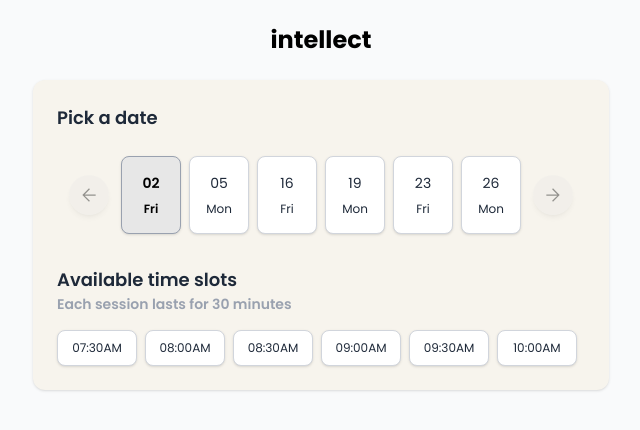
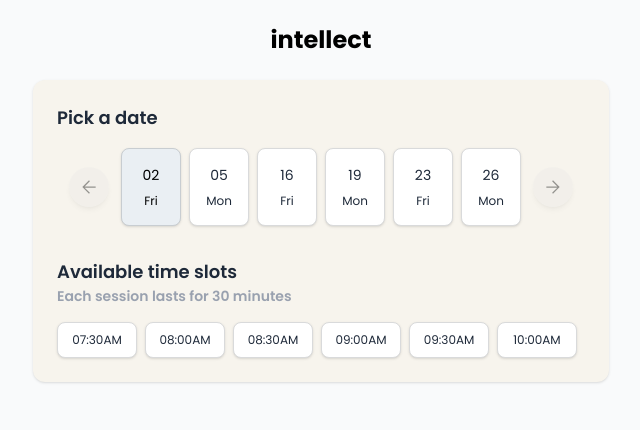
Before and after one commit to rakshitexe/Intellect-Assignment-Q2, a React (Vite) app in the folder intellect-appointment-scheduler/: page / in a window 1280 px wide. Shown: the top 430 px of the page, without its empty margins (319-959 px from the left). Built offline with nearby package versions, Linux system fonts and the light colour scheme.

Commit message:
Finalizing UI

```diff
--- a/intellect-appointment-scheduler/src/components/baseline-ui/DateSelector.tsx
+++ b/intellect-appointment-scheduler/src/components/baseline-ui/DateSelector.tsx
@@ -68,7 +68,7 @@
 
   return (
     <div className="mb-3">
-      <h2 className="text-lg font-semibold text-gray-800 mb-4">Pick a date</h2>
+      <h2 className="text-lg font-semibold text-gray-800 mb-2">Pick a date</h2>
 
       {/* If no dates are available, show a message */}
       {dates.length === 0 ? (
--- a/intellect-appointment-scheduler/src/components/baseline-ui/SelectableCard.tsx
+++ b/intellect-appointment-scheduler/src/components/baseline-ui/SelectableCard.tsx
@@ -17,9 +17,8 @@
   const baseStyle = `transition-all rounded-lg border text-[12px] text-center shadow-sm`;
 
   // Style for selected vs default states
-  const selectedStyle = `bg-[#e7e7e7] text-black font-semibold border-gray-400`;
-  const defaultStyle = `bg-white text-gray-800 border-gray-300 hover:border-gray-400 hover:bg-gray-100`;
-
+  const selectedStyle = `bg-[#eaeff3] text-black border-[#c8cdd1]`;
+  const defaultStyle = `bg-white text-gray-800 border-[#d9dadb] hover:border-gray-400 hover:bg-gray-100`;
   // Combine final className
   const classes = `${baseStyle} ${isSelected ? selectedStyle : defaultStyle}`;
 
--- a/intellect-appointment-scheduler/src/components/baseline-ui/SlotSelector.tsx
+++ b/intellect-appointment-scheduler/src/components/baseline-ui/SlotSelector.tsx
@@ -20,7 +20,7 @@
 
       {/* Show message if no slots are available */}
       {slots.length === 0 ? (
-        <p className="text-gray-500 italic">No available time slots.</p>
+        <p className="text-gray-500 text-center">No available time slots.</p>
       ) : (
         // Render each slot as a selectable card
         <div className="flex flex-wrap gap-2">
--- a/intellect-appointment-scheduler/src/index.css
+++ b/intellect-appointment-scheduler/src/index.css
@@ -82,7 +82,7 @@
 
 /* Scrollbar thumb (the draggable bar) */
 .custom-scrollbar::-webkit-scrollbar-thumb {
-  background-color: #e7e7e7;
+  background-color: #e3eaf0;
   border-radius: 8px;
   border: 2px solid transparent;
   background-clip: content-box;
@@ -91,5 +91,5 @@
 /* Firefox scrollbar styling */
 .custom-scrollbar {
   scrollbar-width: thin;
-  scrollbar-color: #e7e7e7 transparent;
+  scrollbar-color: #e3eaf0 transparent;
 }
```
Also changed, not shown: 2 other files (tests, documents, lock files or other folders).
